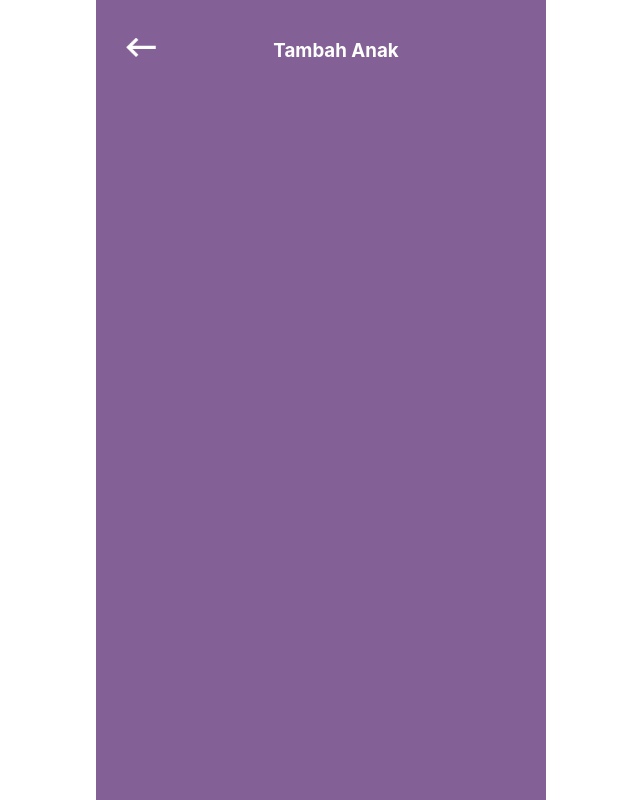
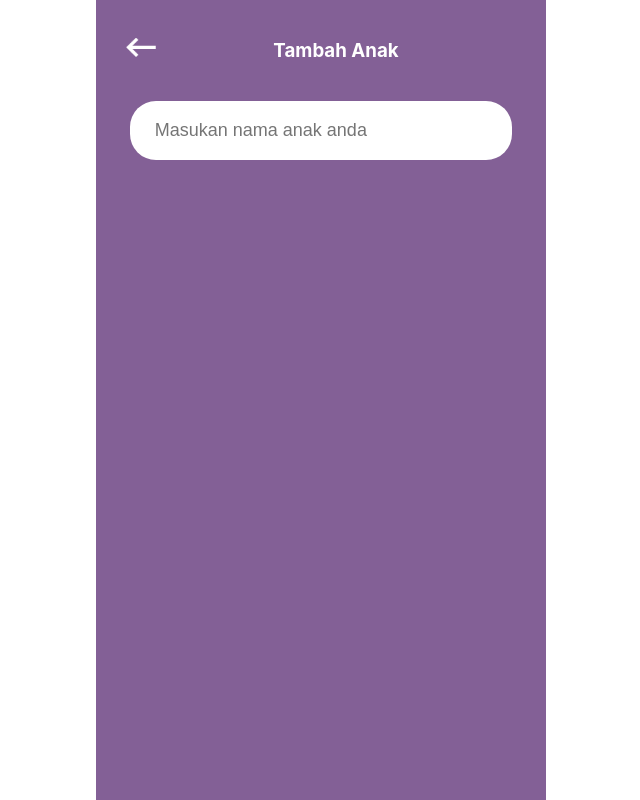
Before and after one commit to SiKecilKuat/frontend, a React (Create React App) app: page /create in a window 1280 px wide. Shown: the whole page, without its empty margins (319-959 px from the left). Built offline with nearby package versions, Linux system fonts and the light colour scheme.

Commit message:
add new reusable component for input

```diff
--- a/src/App.css
+++ b/src/App.css
@@ -55,3 +55,14 @@
   justify-self: center !important;
   box-sizing: border-box;
 }
+
+.input-text{
+  box-sizing: border-box;
+  width: 85%;
+  height: 59px;
+  margin: 0 auto;
+  border-radius: 26px;
+  border: 0;
+  font-size: 18px;
+  padding: 15px 25px;
+}
--- /dev/null
+++ b/src/components/InputText.jsx
@@ -0,0 +1,14 @@
+export default function InputText({name,placeholder,type="text"}){
+    return (
+        <div>
+
+        <input
+            name={name}
+            id={name}
+            className="input-text"
+            type={type}
+            placeholder={placeholder}
+            />
+            </div>
+    )
+}
--- a/src/pages/Create.jsx
+++ b/src/pages/Create.jsx
@@ -1,11 +1,12 @@
 import { NavLink } from "react-router-dom"
 import NavTop from "../components/NavTop"
+import InputText from "../components/InputText"
 export default function Create(){
     return (
         <div>
             <NavTop title="Tambah Anak"/>
 
-
+            <InputText name="name" placeholder="Masukan nama anak anda"/>
         </div>
     )
 }
```
